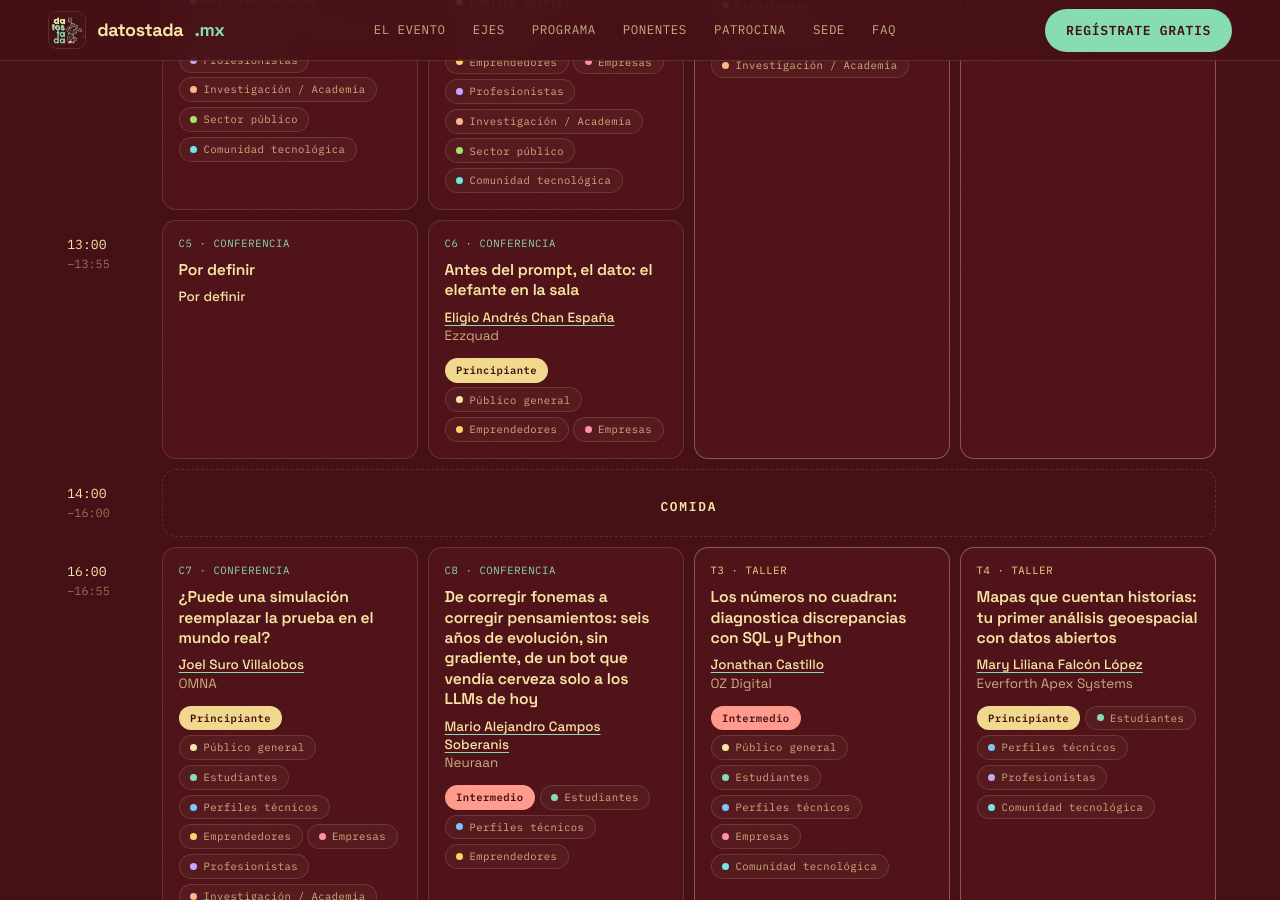
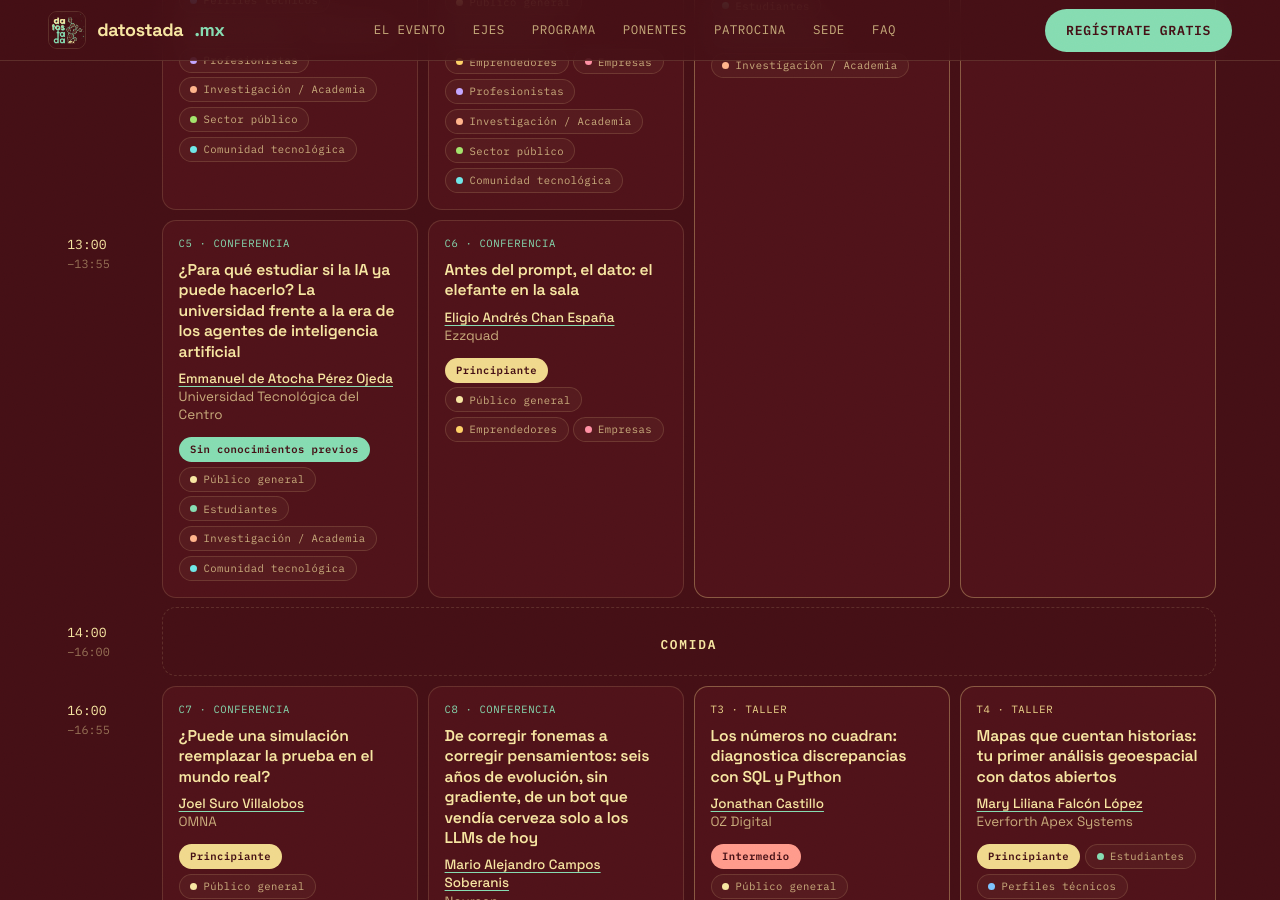
Before and after one commit to datostadamx/datostadamx.github.io, a Jekyll site: the page built from lineup.html, in a window 1280 px wide and 900 px high, scrolled down 1614 px. Built offline with Jekyll 4.4.1, drawn with Linux system fonts in a browser that asks for light colours.

Commit message:
Add Emmanuel Pérez to the lineup
Co-Authored-By: Claude Opus 5.5 <noreply@anthropic.com>

```diff
--- a/_data/lineup.yml
+++ b/_data/lineup.yml
@@ -172,6 +172,13 @@ speakers:
     bio: "Eligio Chan es Ingeniero en Sistemas Computacionales con 20 años de experiencia como Arquitecto de Datos e IT Project Manager, y Maestro en Data Science & Big Data con especialización en Machine Learning. Fundador y CEO de Ezzquad, consultora de transformación digital, desarrollo de software e IA. Es profesor en la Universidad Anáhuac Mayab, Vicepresidente de Transformación Digital de CANIETI Sureste y conferencista en tecnología, datos e inteligencia artificial."
     level: principiante
     audience: [general, emprendedores, empresas]
+  emmanuel-perez:
+    name: "Emmanuel de Atocha Pérez Ojeda"
+    org: "Universidad Tecnológica del Centro"
+    photo: "emmanuel-perez.webp"
+    bio: "Profesional de Tecnologías de la Información y docente universitario con más de siete años de experiencia en educación superior. Profesor de Tiempo Completo en la Universidad Tecnológica del Centro, donde participa en la formación de profesionales en tecnologías y desarrollo de aplicaciones, además de la coordinación académica. Cursa una Maestría en Inteligencia Artificial y desarrolla proyectos de IA aplicada a la educación, con especial interés en las nuevas competencias profesionales."
+    level: ninguno
+    audience: [general, estudiantes, academia, comunidad]
 
 # Información por sesión, por su code. luma_url (opcional) muestra el botón "Regístrate"
 # en la tarjeta y en el modal. Ejemplo:
@@ -189,6 +196,8 @@ session_info:
     description: "Los datos son un río que arrastra fango y pepitas de oro; el reto es buscar, capturar y convertirlas en valor antes de que la corriente las lleve. Nuestra plataforma de preparación online desde 2011 ha ayudado a 25,000+ alumnos a estudiar en el extranjero. Quiero compartir cómo los datos del primer año nos mostraron una ventana cerebral de segundos donde los errores aún pueden corregirse permanentemente, lo cual transformó nuestro producto a un 97% de efectividad (40% es el estándar del giro)."
   T1:
     description: "Taller práctico e individual: cada persona avanza en una tarea real suya (una clase, un reporte, un proyecto de la escuela, del trabajo o de su comunidad) con ayuda de IA. Mauricio Carrillo te guía desde usar bien un servicio de IA hasta coordinar varios agentes en Terminus, una app gratuita cuya interfaz es de código abierto. Sales con tu tarea avanzada y un flujo que puedes repetir. No necesitas programar."
+  C5:
+    description: "La IA ya puede investigar, programar, escribir y resolver problemas en segundos. Entonces, ¿qué estamos certificando realmente? Esta ponencia cuestiona la forma en que la universidad demuestra que alguien aprendió. Si una máquina puede hacer una tarea, resolver un examen o construir un proyecto, ¿qué demuestra realmente el estudiante? Una conversación provocadora sobre el futuro de la educación y una pregunta inevitable: ¿qué significa aprender cuando la IA ya puede hacerlo? ¿Qué certificamos?"
   C6:
     description: "Todos hablamos de modelos, agentes y prompts, pero en la mayoría de las PyMEs mexicanas la inteligencia artificial no se atora en la tecnología. Se atora en los datos: clientes duplicados en el ERP, campos que nadie sabe qué significan, procesos sin dueño y decisiones tomadas en Excel. En esta charla compartimos lo que hemos aprendido implementando ERP, CRM e IA en empresas del sureste."
   C7:
@@ -248,7 +257,7 @@ days:
       - start: "13:00"
         end: "13:55"
         sessions:
-          - { room: s1, kind: conferencia, code: "C5", speaker_text: "Por definir", title: "Por definir" }
+          - { room: s1, kind: conferencia, code: "C5", speaker: emmanuel-perez, title: "¿Para qué estudiar si la IA ya puede hacerlo? La universidad frente a la era de los agentes de inteligencia artificial" }
           - { room: s2, kind: conferencia, code: "C6", speaker: eligio-chan, title: "Antes del prompt, el dato: el elefante en la sala" }
       - start: "14:00"
         end: "16:00"
```
Also changed, not shown: assets/speakers/emmanuel-perez.webp (added).
